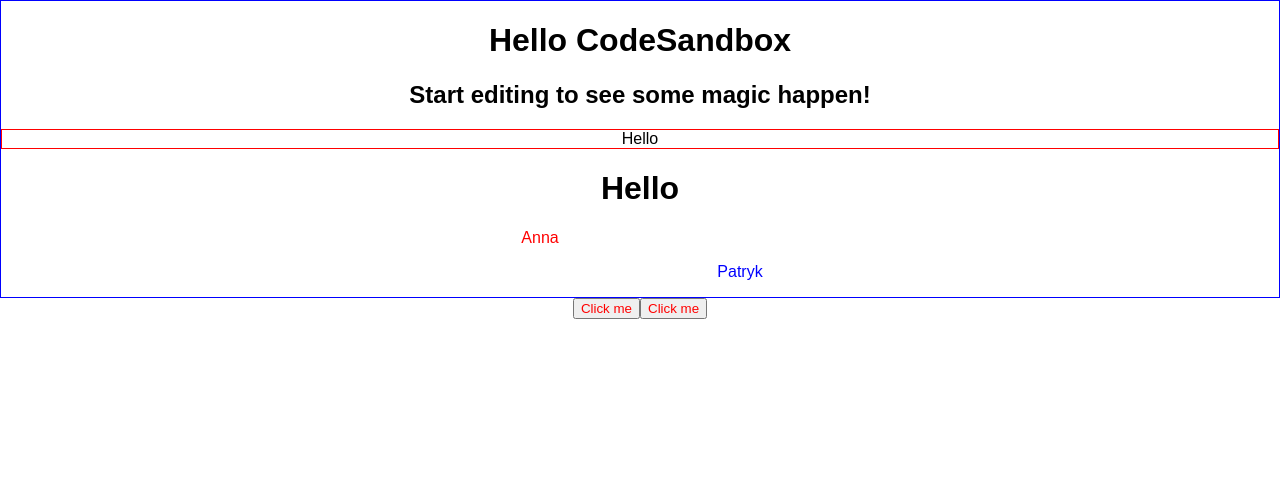
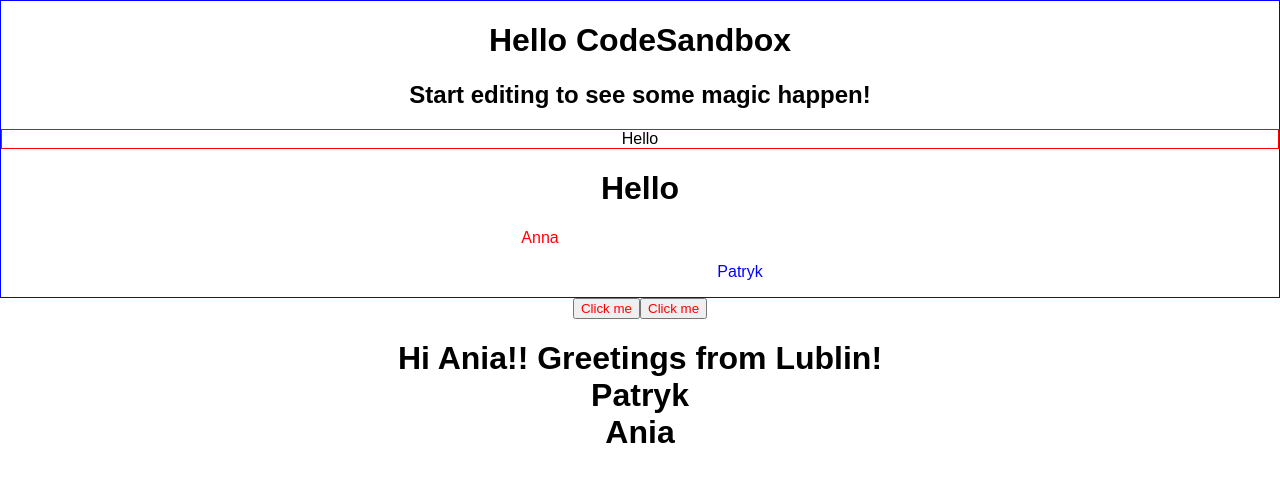
Before and after one commit to Edyta2801/react-patterns-tasks, a React (Create React App) app: page / in a window 1280 px wide. Shown: the top 482 px of the page. Built offline with nearby package versions, Linux system fonts and the light colour scheme.

Commit message:
add Higher Order Component

```diff
--- a/src/App.js
+++ b/src/App.js
@@ -1,6 +1,7 @@
 import React from "react";
 import FancyBorder from "./FancyBorder";
 import "./App.css";
+import Hello from './Hello';
 
 
 // Context API
@@ -65,6 +66,9 @@ function Grid(props) {
   );
 }
 
+
+
+
 export default function App() {
   return (
     <div className="App">
@@ -82,6 +86,7 @@ export default function App() {
       <MyContext.Provider value={theme}>
         <Toolbar />
       </MyContext.Provider>
+      <Hello name="Patryk" />
     </div>
   );
 }
--- /dev/null
+++ b/src/Hello/Hello.js
@@ -0,0 +1,20 @@
+import React from "react";
+import withData from '../withData';
+
+function Hello(props) {
+  console.log(props);
+  return (
+    <h1>
+      Hi {props.defaultName ? props.defaultName : props.name}!! Greetings from{" "}
+      {props.city}!
+      {props.apiData && props.apiData.map(user => <div>{user}</div>)}
+    </h1>
+  );
+}
+
+Hello.defaultProps = {
+  name: "",
+  city: "Lublin"
+};
+
+export default withData(Hello);
--- /dev/null
+++ b/src/Hello/index.js
@@ -0,0 +1,3 @@
+import Hello from "./Hello";
+
+export default Hello;
--- /dev/null
+++ b/src/withData/index.js
@@ -0,0 +1,3 @@
+import withData from "./withData";
+
+export default withData;
--- /dev/null
+++ b/src/withData/withData.js
@@ -0,0 +1,27 @@
+import React from "react";
+
+function withData(WrappedComponent) {
+  return class extends React.Component {
+    constructor(props) {
+      super(props);
+      this.state = {
+        defaultName: "Ania",
+        apiData: []
+      };
+    }
+    componentDidMount() {
+      this.setState({ apiData: ["Patryk", "Ania"] });
+    }
+    render() {
+      return (
+        <WrappedComponent
+          defaultName={this.state.defaultName}
+          apiData={this.state.apiData}
+          {...this.props}
+        />
+      );
+    }
+  };
+}
+
+export default withData;
```
Also changed, not shown: 1 other file (tests, documents, lock files or other folders).
